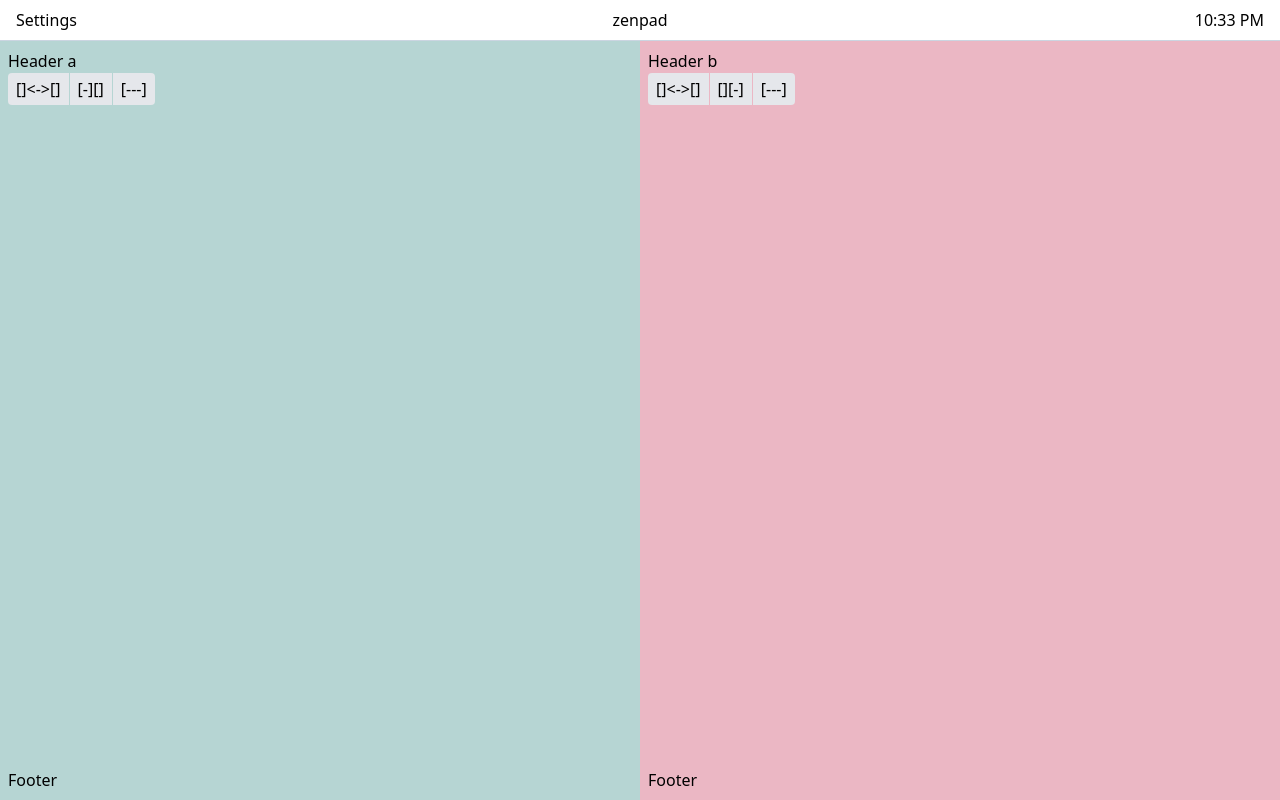
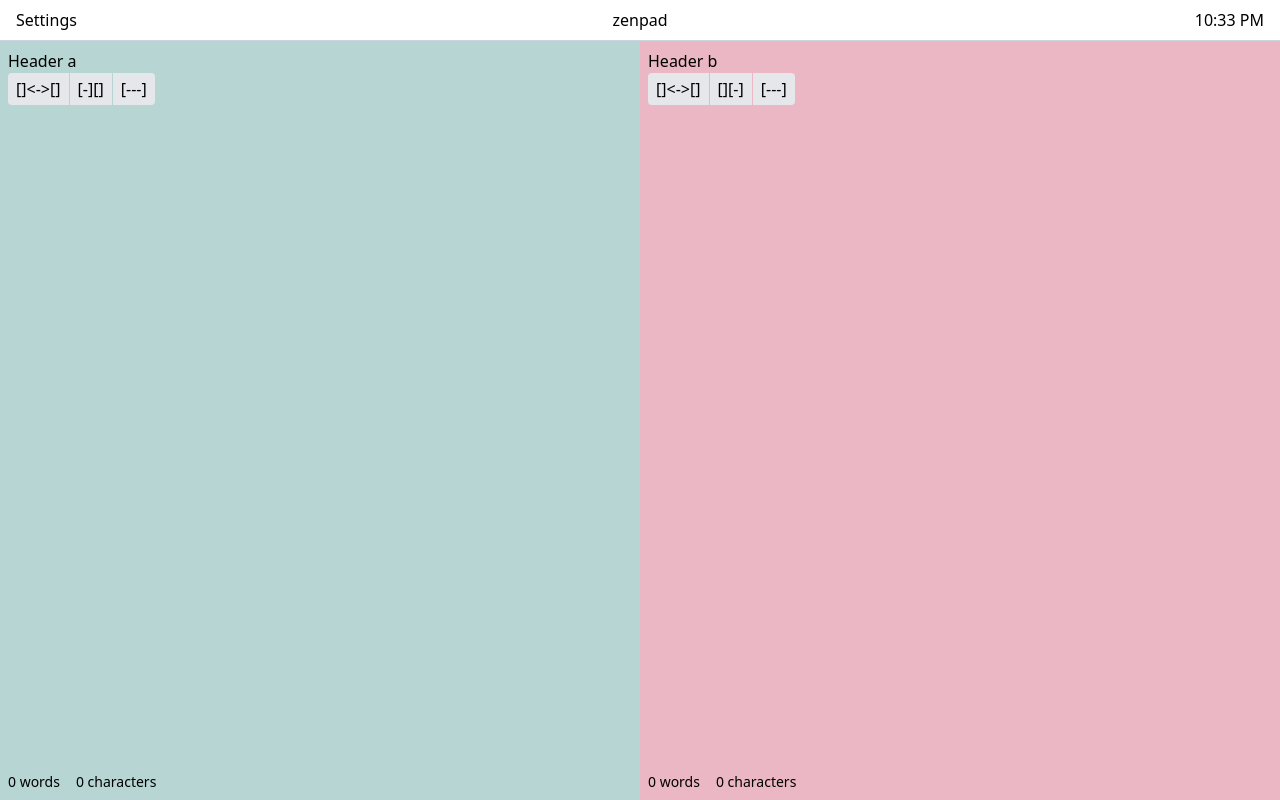
Before and after one commit to alinnert/zenpad, a Vue app: page / in a window 1280 px wide. Built offline with nearby package versions, Linux system fonts and the light colour scheme.

Commit message:
Implement word counter

```diff
--- a/src/components/editor/TextEditor.vue
+++ b/src/components/editor/TextEditor.vue
@@ -1,16 +1,22 @@
 <script setup lang="ts">
+import { editorATextState, editorBTextState } from '@/states/editorStates'
 import { editorModeState } from '@/states/generalSettingsStates'
+import { provide } from 'vue'
 import UiButton from '../ui/UiButton.vue'
 import UiButtonGroup from '../ui/UiButtonGroup.vue'
 import { useCodeMirror } from './codeMirror'
 import { useEditorModeActions } from './editorModeActions'
 import { useEditorModeConditions } from './editorModeConditions'
+import WordCounter from './WordCounter.vue'
 
 export type EditorName = 'a' | 'b'
 
 const props = defineProps<{ name: EditorName }>()
+provide('editor-name', props.name)
 
-const editor = useCodeMirror({ name: props.name })
+const editorTextState = props.name === 'a' ? editorATextState : editorBTextState
+
+const editor = useCodeMirror({ name: props.name, textState: editorTextState })
 const conditions = useEditorModeConditions({ name: props.name })
 const modeActions = useEditorModeActions({ name: props.name })
 </script>
@@ -81,6 +87,6 @@ const modeActions = useEditorModeActions({ name: props.name })
       </UiButtonGroup>
     </div>
     <div class="grid" ref="editor"></div>
-    <div>Footer</div>
+    <WordCounter></WordCounter>
   </div>
 </template>
--- /dev/null
+++ b/src/components/editor/WordCounter.vue
@@ -0,0 +1,31 @@
+<script setup lang="ts">
+import {
+  editorATextLengthState,
+  editorAWordCountState,
+  editorBTextLengthState,
+  editorBWordCountState,
+} from '@/states/editorStates'
+import { inject } from 'vue'
+import type { EditorName } from './TextEditor.vue'
+
+const editorName = inject<EditorName>('editor-name')
+
+const editorTextLengthState =
+  editorName === 'a' ? editorATextLengthState : editorBTextLengthState
+
+const editorWordCountState =
+  editorName === 'a' ? editorAWordCountState : editorBWordCountState
+</script>
+
+<template>
+  <div class="flex gap-x-4 text-sm">
+    <div>
+      {{ editorWordCountState }}
+      {{ editorWordCountState === 1 ? 'word' : 'words' }}
+    </div>
+    <div>
+      {{ editorTextLengthState }}
+      {{ editorTextLengthState === 1 ? 'character' : 'characters' }}
+    </div>
+  </div>
+</template>
--- a/src/components/editor/codeMirror.ts
+++ b/src/components/editor/codeMirror.ts
@@ -1,12 +1,17 @@
+import { editorATextState, editorBTextState } from '@/states/editorStates'
 import { insertTab } from '@codemirror/commands'
 import { EditorView, keymap } from '@codemirror/view'
 import { onMounted, ref, type Ref } from 'vue'
 import type { EditorName } from './TextEditor.vue'
 
-type UseCodeMirrorOptions = { name: EditorName }
+type UseCodeMirrorOptions = {
+  name: EditorName
+  textState: Ref<string>
+}
 
 export function useCodeMirror({
   name,
+  textState,
 }: UseCodeMirrorOptions): Ref<HTMLDivElement | null> {
   const editor = ref<HTMLDivElement | null>(null)
 
@@ -14,14 +19,20 @@ export function useCodeMirror({
     if (editor.value === null) return
 
     new EditorView({
-      doc: '',
+      doc: textState.value,
       extensions: [
         keymap.of([{ key: 'Tab', run: insertTab }]),
         EditorView.updateListener.of((update) => {
           if (!update.docChanged) return
-          console.log(
-            `saving ${name} editor, text: ${String(update.state.doc)}`,
-          )
+          const text = String(update.state.doc)
+
+          if (name === 'a') {
+            editorATextState.value = text
+          }
+
+          if (name === 'b') {
+            editorBTextState.value = text
+          }
         }),
       ],
       parent: editor.value,
--- /dev/null
+++ b/src/states/editorStates.ts
@@ -0,0 +1,29 @@
+import { definePersistentSetting } from '@/sys/definePersistentSetting'
+import { getWordCount } from '@/sys/getWordCount'
+import { computed } from 'vue'
+
+export const { state: editorATextState } = definePersistentSetting({
+  storageKey: 'editor-text.a',
+  defaultValue: '',
+})
+
+export const { state: editorBTextState } = definePersistentSetting({
+  storageKey: 'editor-text.b',
+  defaultValue: '',
+})
+
+export const editorATextLengthState = computed(() => {
+  return editorATextState.value.length
+})
+
+export const editorBTextLengthState = computed(() => {
+  return editorBTextState.value.length
+})
+
+export const editorAWordCountState = computed(() => {
+  return getWordCount(editorATextState.value)
+})
+
+export const editorBWordCountState = computed(() => {
+  return getWordCount(editorBTextState.value)
+})
--- a/src/states/generalSettingsStates.ts
+++ b/src/states/generalSettingsStates.ts
@@ -1,5 +1,4 @@
-import { stringifyEditorMode, type EditorMode } from '@/sys/editorModes'
-import { watch } from 'vue'
+import type { EditorMode } from '@/sys/editorModes'
 import { definePersistentSetting } from '../sys/definePersistentSetting'
 
 export const { state: fontSizeState } = definePersistentSetting({
@@ -21,10 +20,3 @@ export const { state: editorModeState } = definePersistentSetting<EditorMode>({
   storageKey: 'editor-mode',
   defaultValue: { mode: 'neutral', order: 'ab' },
 })
-
-watch(
-  () => editorModeState.value,
-  (mode) => {
-    console.log(`change mode to ${stringifyEditorMode(mode)}`)
-  },
-)
--- /dev/null
+++ b/src/sys/getWordCount.ts
@@ -0,0 +1,3 @@
+export function getWordCount(text: string): number {
+  return (text.replace(/['";:,.?¿\-!¡]+/g, '').match(/\S+/g) || []).length
+}
```
